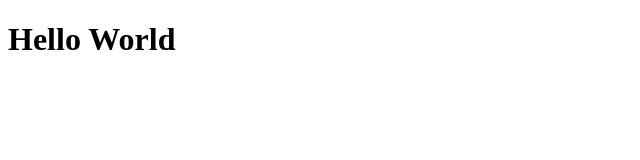
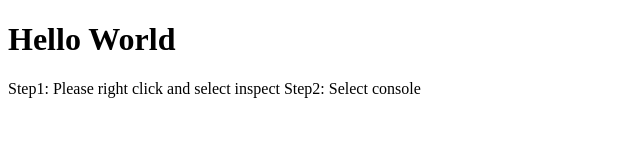
Before and after one commit to Chaithu1216/JSA2, a plain HTML site: page index.html in a window 1280 px wide. Shown: the whole page, without its empty margins (0-640 px from the left). Drawn offline with Linux system fonts and the light colour scheme.

Commit message:
Update index.html

```diff
--- a/index.html
+++ b/index.html
@@ -8,7 +8,7 @@
 </head>
 <body>
     <h1>Hello World</h1>
-
+    <p>Step1: Please right click and select inspect Step2: Select console
     <script src="script.js"></script>
 </body>
 </html>
```
